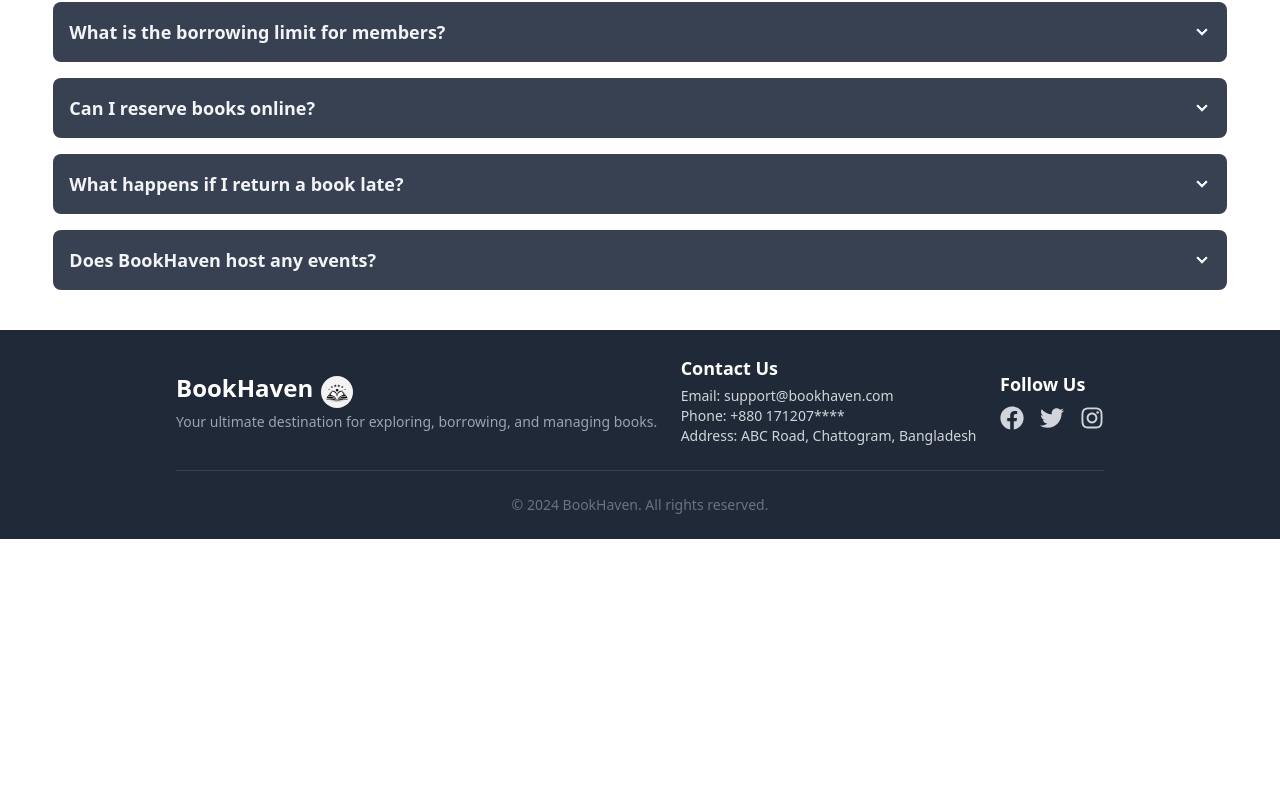
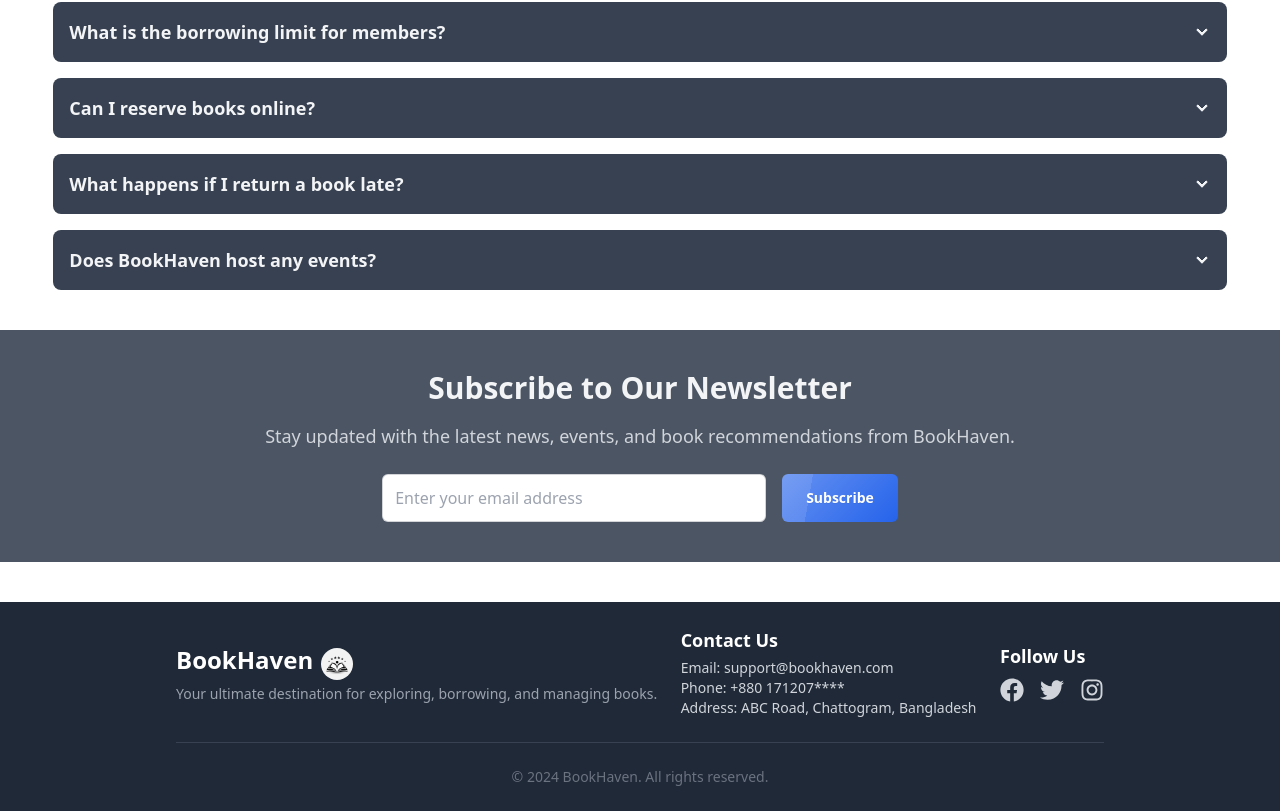
Before and after one commit to NissanJK/BookHaven-Client, a React (Vite) app: page / in a window 1280 px wide. Shown: the part 1414-2225 px from the top of the page. Before the commit the page ends 1953 px from the top, so only its background shows below. Built offline with nearby package versions, Linux system fonts and the light colour scheme; no server answers.

Commit message:
Newsletter section added

```diff
--- /dev/null
+++ b/src/components/Newsletter.jsx
@@ -0,0 +1,62 @@
+import React, { useState } from 'react';
+import Swal from 'sweetalert2';
+
+const Newsletter = () => {
+    const [email, setEmail] = useState('');
+
+    const handleSubscribe = (e) => {
+        e.preventDefault();
+        if (email) {
+            setEmail('');
+            Swal.fire({
+                icon: 'success',
+                title: 'Subscribed!',
+                text: 'Thank you for subscribing to BookHaven\'s newsletter!',
+                timer: 3000,
+                timerProgressBar: true,
+                showConfirmButton: false,
+            });
+        } else {
+            Swal.fire({
+                icon: 'error',
+                title: 'Oops!',
+                text: 'Please enter a valid email address.',
+                timer: 3000,
+                timerProgressBar: true,
+                showConfirmButton: false,
+            });
+        }
+    };
+
+    return (
+        <div className="newsletter-section py-10 bg-gray-600 text-gray-100 mb-10">
+            <div className="w-11/12 mx-auto text-center">
+                <h2 className="text-3xl font-bold mb-4">Subscribe to Our Newsletter</h2>
+                <p className="text-lg text-gray-300 mb-6">
+                    Stay updated with the latest news, events, and book recommendations from BookHaven.
+                </p>
+                <form
+                    onSubmit={handleSubscribe}
+                    className="flex flex-col w-9/12 mx-auto sm:flex-row items-center justify-center space-y-4 sm:space-y-0 sm:space-x-4"
+                >
+                    <input
+                        type="email"
+                        placeholder="Enter your email address"
+                        value={email}
+                        onChange={(e) => setEmail(e.target.value)}
+                        className="input input-bordered w-full sm:w-96 rounded-md p-3 text-gray-300"
+                        required
+                    />
+                    <button
+                        type="submit"
+                        className="btn bg-blue-600 hover:bg-blue-700 glass text-white px-6 py-3 rounded-md transition"
+                    >
+                        Subscribe
+                    </button>
+                </form>
+            </div>
+        </div>
+    );
+};
+
+export default Newsletter;
--- a/src/pages/Home.jsx
+++ b/src/pages/Home.jsx
@@ -4,6 +4,7 @@ import Banner from '../components/Banner';
 import FAQ from '../components/FAQ';
 import CustomerFeedback from '../components/CustomerFeedback';
 import BookCategory from './BookCategory';
+import Newsletter from '../components/Newsletter';
 
 const Home = () => {
     return (
@@ -15,6 +16,7 @@ const Home = () => {
             <BookCategory/>
             <CustomerFeedback/>
             <FAQ/>
+            <Newsletter/>
 
         </div>
     );
```
